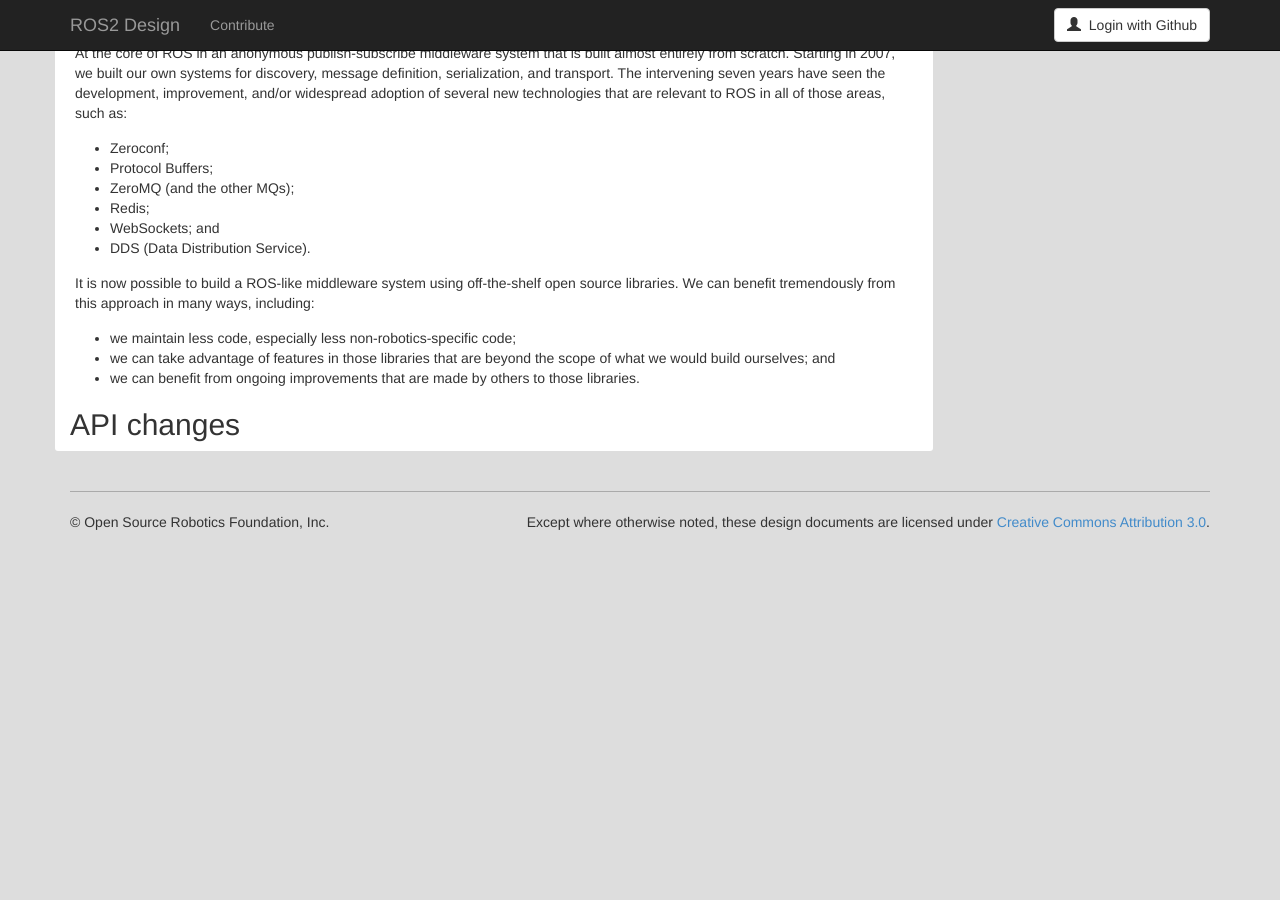
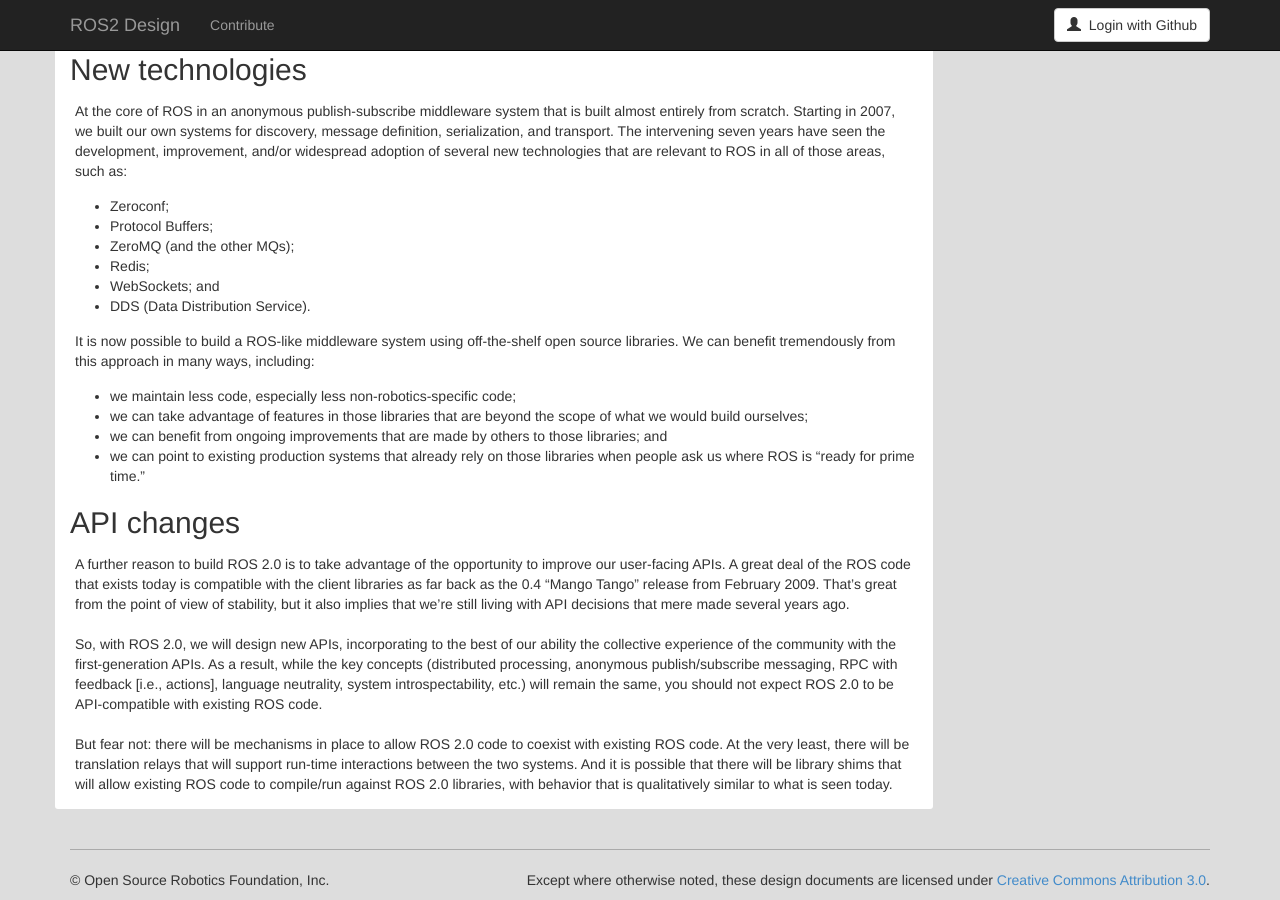
Before and after one commit to ros2/design, a Jekyll site: the page built from articles/10_why_ros2.md, in a window 1280 px wide and 900 px high, scrolled down 1191 px. Built offline with Jekyll 4.4.1, drawn with Linux system fonts in a browser that asks for light colours; nearby versions of some CDN libraries; before the commit the page ends 1733 px from its top, so only the background shows below that; some of the changed text lies outside the part shown.

Commit message:
finished first draft of why ros?

```diff
--- a/articles/10_why_ros2.md
+++ b/articles/10_why_ros2.md
@@ -11,6 +11,12 @@
 {:toc}
 
 # {{ page.title }}
+
+<div class="abstract" markdown="1">
+{{ page.abstract }}
+</div>
+
+Original Author: {{ page.author }}
 
 We started work on ROS in November 2007.  A lot has happened since then and
 we believe that it is now time to build the next generation ROS platform.
@@ -106,8 +112,32 @@
 
 - we maintain less code, especially less non-robotics-specific code;
 - we can take advantage of features in those libraries that are beyond the
-  scope of what we would build ourselves; and
+  scope of what we would build ourselves;
 - we can benefit from ongoing improvements that are made by others to those
-  libraries.
+  libraries; and
+- we can point to existing production systems that already rely on those
+  libraries when people ask us where ROS is "ready for prime time."
 
 ## API changes
+
+A further reason to build ROS 2.0 is to take advantage of the opportunity
+to improve our user-facing APIs.  A great deal of the ROS code that exists
+today is compatible with the client libraries as far back as the 0.4 "Mango
+Tango" release from February 2009.  That's great from the point of view of
+stability, but it also implies that we're still living with API decisions
+that mere made several years ago.
+
+So, with ROS 2.0, we will design new APIs, incorporating to the best of our
+ability the collective experience of the community with the
+first-generation APIs.  As a result, while the key concepts (distributed
+processing, anonymous publish/subscribe messaging, RPC with feedback [i.e.,
+actions], language neutrality, system introspectability, etc.) will remain
+the same, you should not expect ROS 2.0 to be API-compatible with existing
+ROS code.
+
+But fear not: there will be mechanisms in place to allow ROS 2.0 code to
+coexist with existing ROS code.  At the very least, there will be
+translation relays that will support run-time interactions between the two
+systems.  And it is possible that there will be library shims that will
+allow existing ROS code to compile/run against ROS 2.0 libraries, with
+behavior that is qualitatively similar to what is seen today.
```
